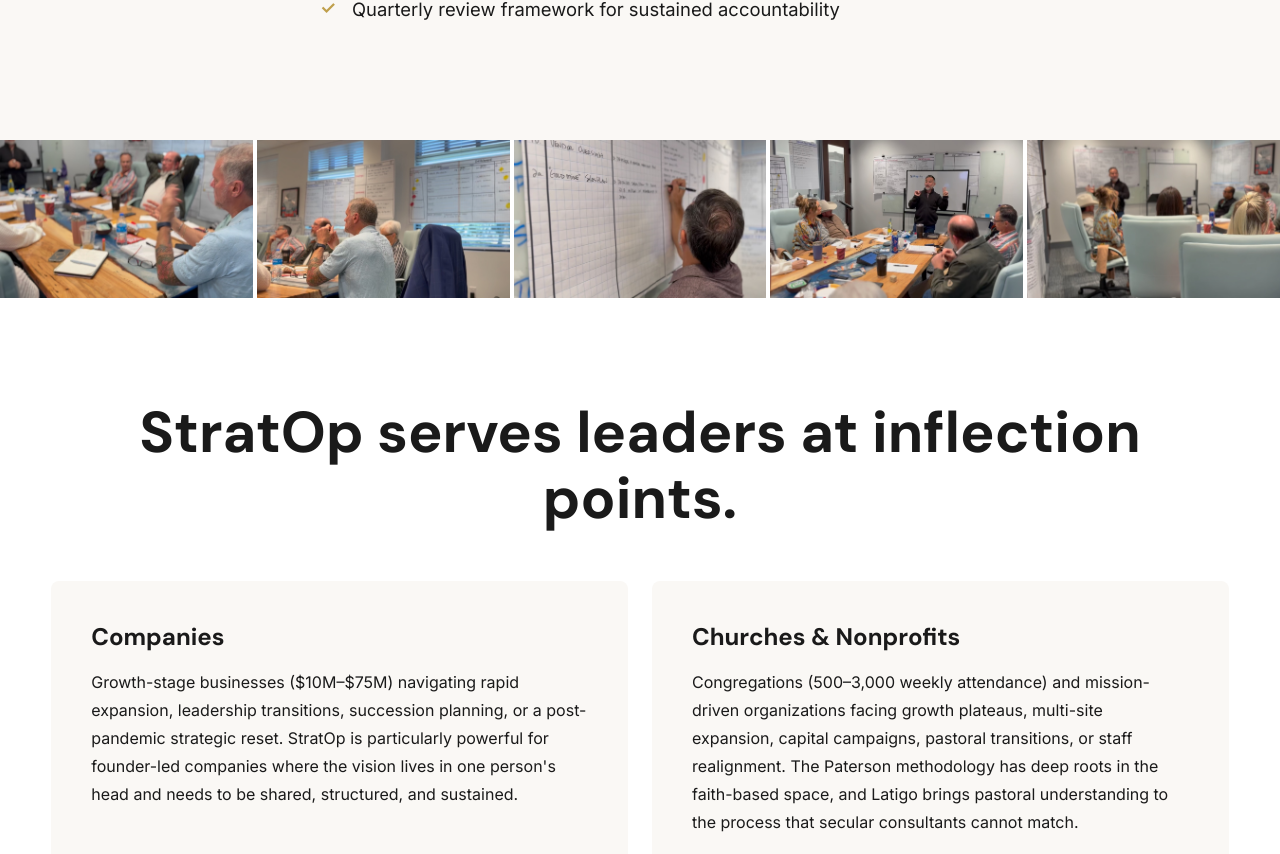
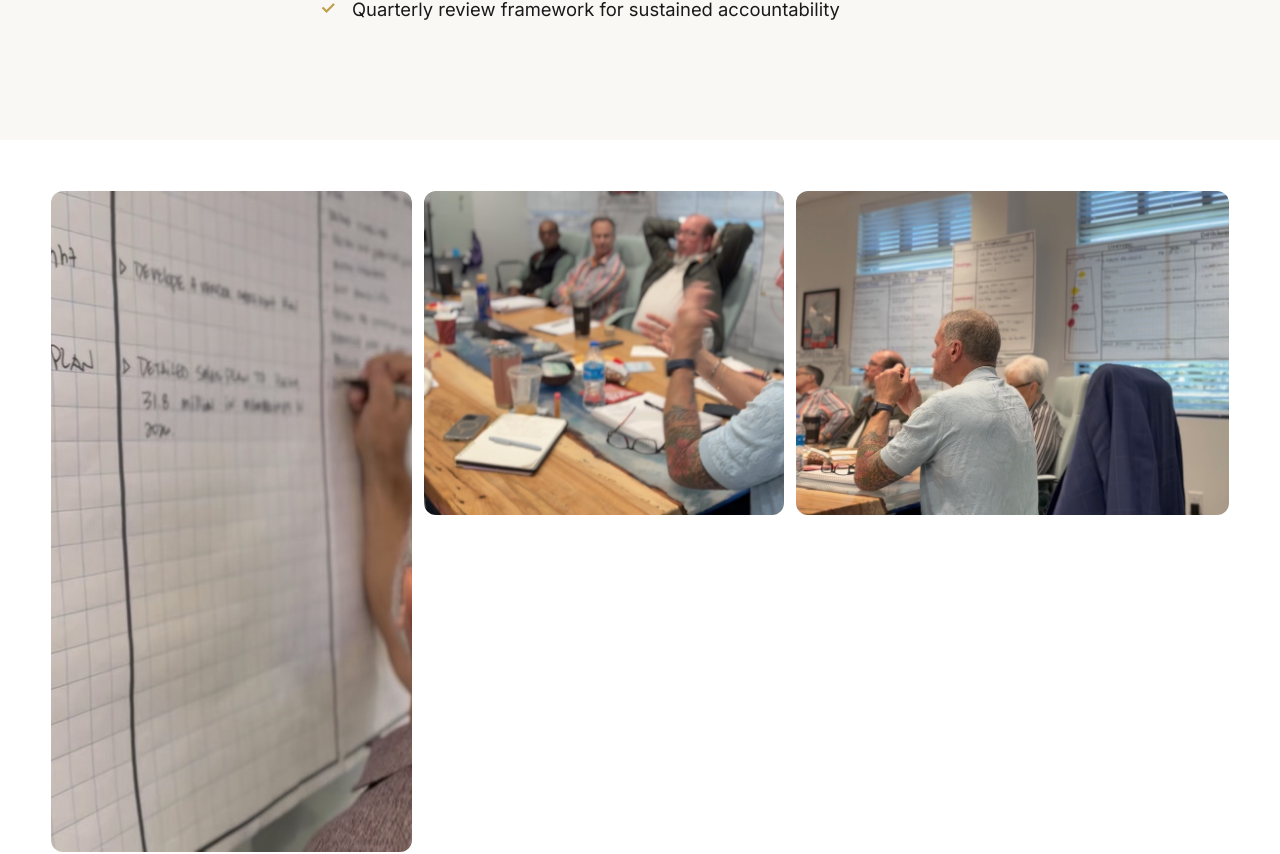
Before and after one commit to travismcashan/latigo-leader, a React (Vite) app: page /Services in a window 1280 px wide. Shown: the part 2338-3192 px from the top of the page. Built offline with nearby package versions, Linux system fonts and the light colour scheme.

Commit message:
StratOp montage collage, LifePlan image swap, subtle brand tint on all images
Co-Authored-By: Claude Opus 4.7 (1M context) <noreply@anthropic.com>

```diff
--- a/src/Layout.jsx
+++ b/src/Layout.jsx
@@ -101,6 +101,10 @@ export default function Layout({ children, currentPageName }) {
           line-height: 1.65;
           color: #1A1A1A;
           background: #FAF8F5;
+        }
+
+        main img:not([alt="Latigo"]) {
+          filter: sepia(8%) saturate(90%) brightness(100%);
         }
 
         .clove-nav-link {
--- a/src/pages/Services.jsx
+++ b/src/pages/Services.jsx
@@ -303,28 +303,29 @@ export default function Services() {
         </section>
       </FadeInOnScroll>
 
-      {/* -- PHOTO STRIP -- */}
+      {/* -- PHOTO MONTAGE -- */}
       <FadeInOnScroll>
-        <section style={{ padding: "0", overflow: "hidden" }}>
+        <section style={{ padding: "4vw 4vw 0", overflow: "hidden" }}>
           <div style={{
             display: "grid",
-            gridTemplateColumns: "repeat(5, 1fr)",
-            gap: "4px",
+            gridTemplateColumns: "1fr 1fr 1.2fr",
+            gridTemplateRows: "1fr 1fr",
+            gap: "12px",
+            maxWidth: 1200,
+            margin: "0 auto",
           }}>
-            {selectedPhotos.map((src, idx) => (
-              <div key={idx} style={{ aspectRatio: "16/10", overflow: "hidden" }}>
-                <img
-                  src={src}
-                  alt=""
-                  style={{
-                    width: "100%",
-                    height: "100%",
-                    objectFit: "cover",
-                    display: "block",
-                  }}
-                />
-              </div>
-            ))}
+            <div style={{ borderRadius: 12, overflow: "hidden" }}>
+              <img src={selectedPhotos[0]} alt="" style={{ width: "100%", height: "100%", objectFit: "cover", display: "block", aspectRatio: "4/3" }} />
+            </div>
+            <div style={{ borderRadius: 12, overflow: "hidden" }}>
+              <img src={selectedPhotos[1]} alt="" style={{ width: "100%", height: "100%", objectFit: "cover", display: "block", aspectRatio: "4/3" }} />
+            </div>
+            <div style={{ borderRadius: 12, overflow: "hidden", gridRow: "1 / 3" }}>
+              <img src={selectedPhotos[2]} alt="" style={{ width: "100%", height: "100%", objectFit: "cover", display: "block" }} />
+            </div>
+            <div style={{ borderRadius: 12, overflow: "hidden", gridColumn: "1 / 3" }}>
+              <img src={selectedPhotos[3]} alt="" style={{ width: "100%", height: "100%", objectFit: "cover", display: "block", aspectRatio: "2.2/1" }} />
+            </div>
           </div>
         </section>
       </FadeInOnScroll>
--- a/src/pages/Team.jsx
+++ b/src/pages/Team.jsx
@@ -91,7 +91,7 @@ export default function Team() {
         minHeight: "60vh",
         display: "flex",
         alignItems: "flex-end",
-        backgroundImage: "url('/images/lifeplan-section.jpg')",
+        backgroundImage: "url('/images/lifeplan-wall.jpg')",
         backgroundSize: "cover",
         backgroundPosition: "center",
         backgroundRepeat: "no-repeat",
@@ -281,8 +281,8 @@ export default function Team() {
             </h2>
             <div style={{ overflow: "hidden", borderRadius: 8, marginBottom: "2.5rem" }}>
               <img
-                src="/images/lifeplan-wall.jpg"
-                alt="LifePlan session wall with Turning Points, Core Values, and objectives"
+                src="/images/lifeplan-section.jpg"
+                alt="LifePlan facilitation session"
                 style={{ width: "100%", height: "auto", display: "block" }}
               />
             </div>
```
